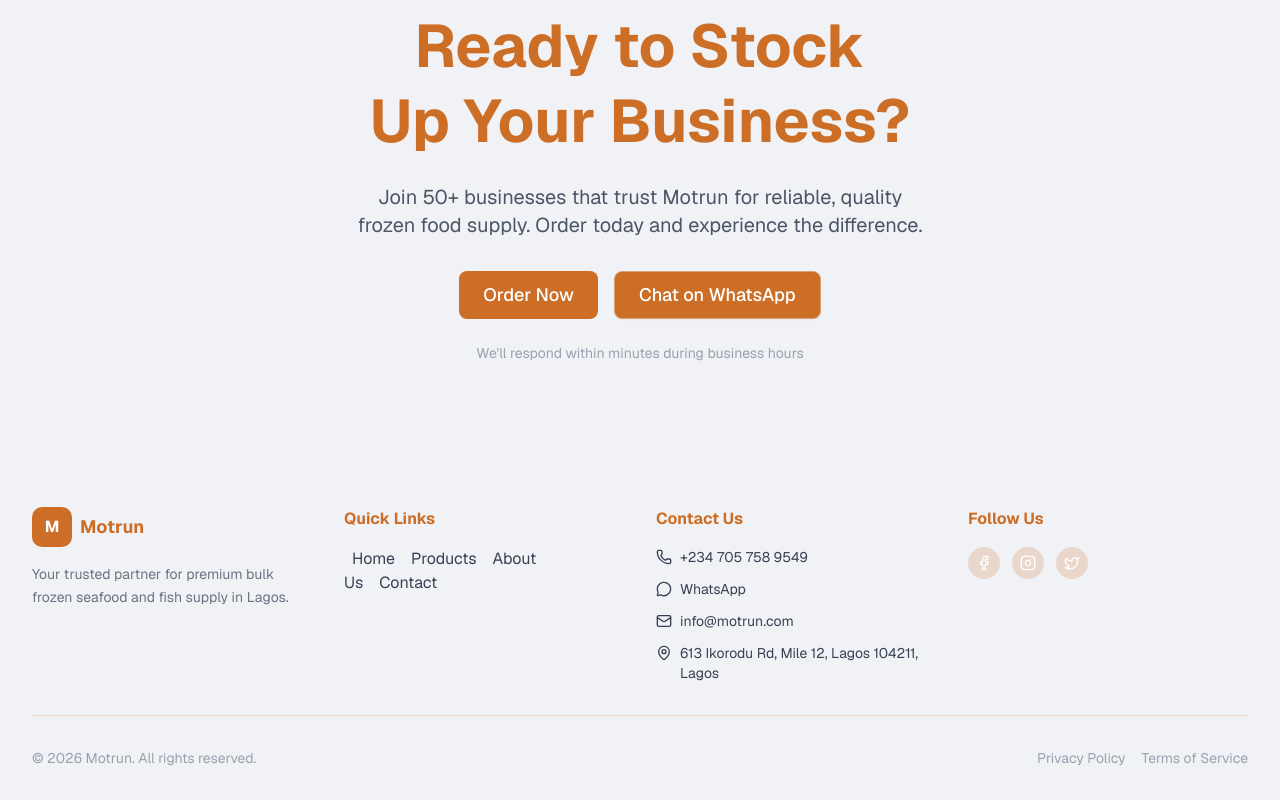
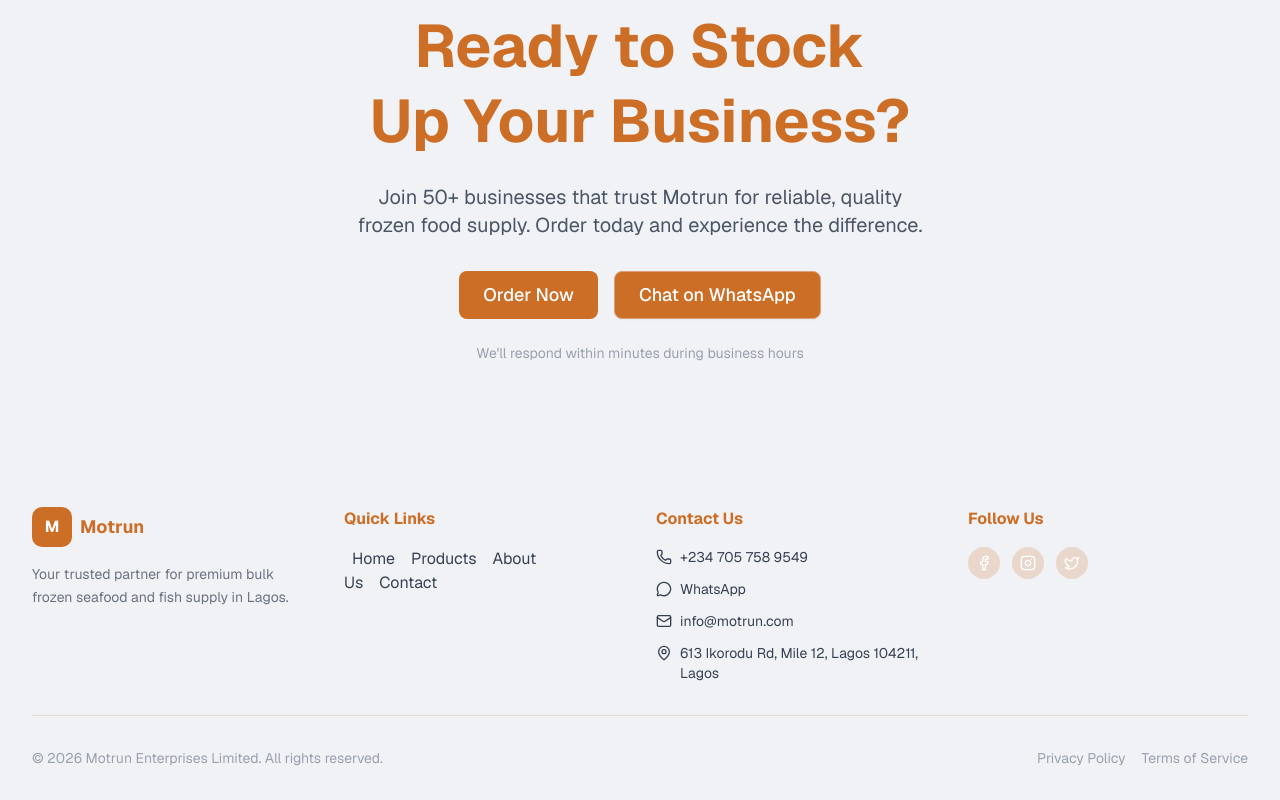
Before and after one commit to sylviaOsinaku/motrunenterprise, a Next.js app: page / in a window 1280 px wide. Shown: the part 4666-5466 px from the top of the page. Built offline with nearby package versions, Linux system fonts and the light colour scheme.

Commit message:
Update Footer.tsx

```diff
--- a/components/Footer.tsx
+++ b/components/Footer.tsx
@@ -108,7 +108,7 @@ export function Footer() {
         {/* Bottom Footer */}
         <div className="border-t border-primary/20 pt-8">
           <div className="flex flex-col md:flex-row justify-between items-center gap-4 text-gray-400 text-sm">
-            <p>&copy; 2026 Motrun. All rights reserved.</p>
+            <p>&copy; 2026 Motrun Enterprises Limited. All rights reserved.</p>
             <div className="flex gap-4">
               <a href="#" className="hover:text-primary transition-colors">
                 Privacy Policy
```
